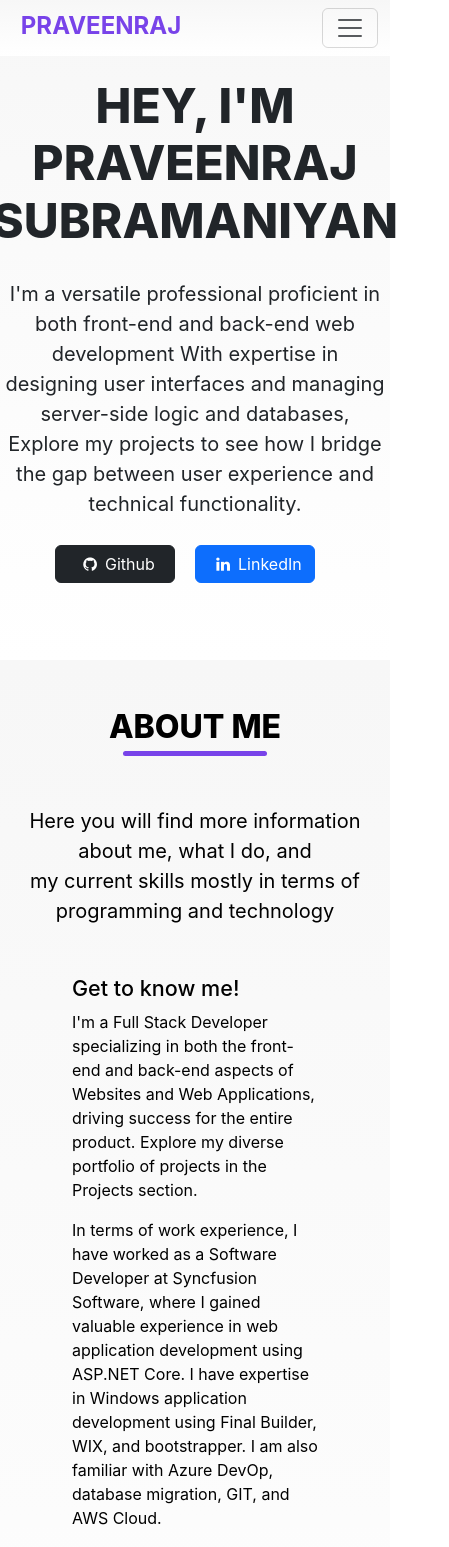
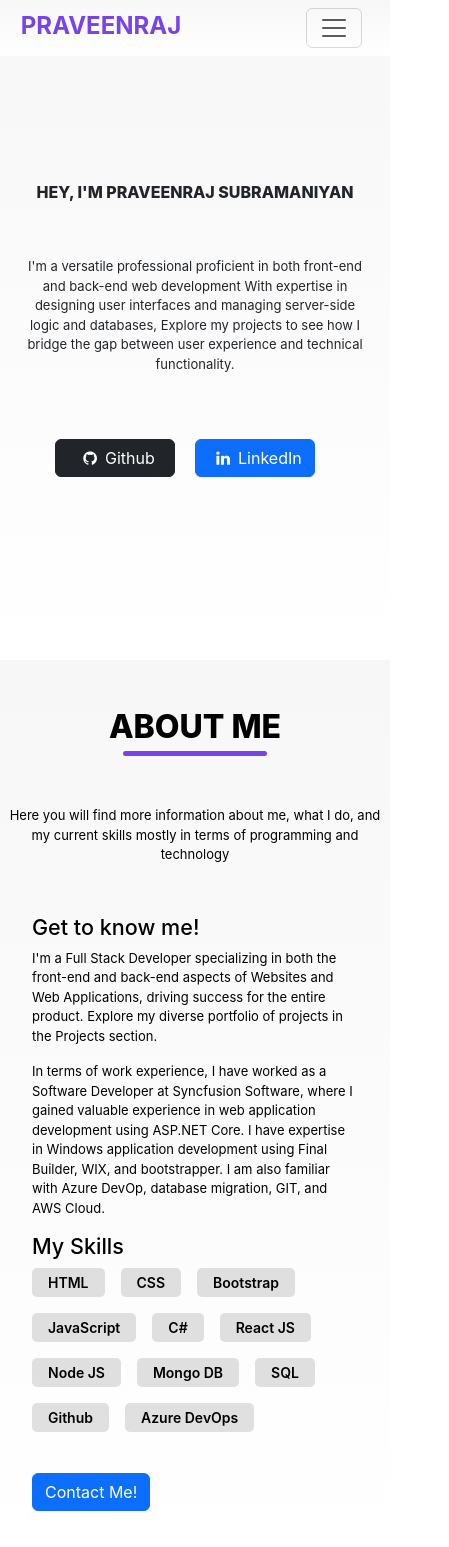
Before and after one commit to Praveenraj-subramaniyan/praveenraj_portfolio, a React (Create React App) app: page / in a window 390 px wide. Shown: the top 1547 px of the page, 449 px wide, since content can reach past the window. Built offline with nearby package versions, Linux system fonts and the light colour scheme.

Commit message:
mobile responsive changes done

```diff
--- a/src/About.css
+++ b/src/About.css
@@ -57,3 +57,22 @@ margin-top:-11px;
     margin-bottom: 30px;
     width: fit-content;
 }
+
+@media  (max-width: 600px) {
+    .about-para{
+        font-size: 13px;
+    }
+    .about__content-details-row {
+        text-align: left;
+        margin: 0 20px;
+    }
+    .about-content-details-para{
+        font-size: 13px;
+    }
+    .skills__skill {
+        font-size: 14px;
+    }
+    .my-skills{
+        margin-bottom: 7%;
+    }
+}
--- a/src/About.js
+++ b/src/About.js
@@ -17,15 +17,15 @@ function About() {
 
         <div className="row about__content-details-row">
           <div className="col-12 col-sm-6">
-            <h4 className="about__content-details-head">Get to know me!</h4>
-            <p className="about__content-details-para">
+            <h4 className="">Get to know me!</h4>
+            <p className="about-content-details-para">
               I'm a Full Stack Developer specializing in both the front-end and
               back-end aspects of Websites and Web Applications, driving success
               for the entire product. Explore my diverse portfolio of projects
               in the Projects section.
             </p>
 
-            <p className="about__content-details-para">
+            <p className="about-content-details-para">
               In terms of work experience, I have worked as a Software Developer
               at Syncfusion Software, where I gained valuable experience in web
               application development using ASP.NET Core. I have expertise in
@@ -35,8 +35,8 @@ function About() {
             </p>
           </div>
           <div className="col-12 col-sm-6 my-skills">
-            <h4 className="col-6 my-skills-head">My Skills</h4>
-            <div className="skills gray-text">
+            <h4 className="col-6">My Skills</h4>
+            <div className="skills">
               <div className="skills__skill">HTML</div>
               <div className="skills__skill">CSS</div>
               <div className="skills__skill">Bootstrap</div>
--- a/src/App.js
+++ b/src/App.js
@@ -18,7 +18,7 @@ function App() {
           </div>
           <form className="">
             <button
-              className="navbar-toggler"
+              className="navbar-toggler mx-3"
               type="button"
               data-bs-toggle="collapse"
               data-bs-target="#mynavbar"
--- a/src/Contact.css
+++ b/src/Contact.css
@@ -41,3 +41,12 @@
 .contact-para{
     font-size: 20px;
 }
+
+@media  (max-width: 600px) {
+    .contact-para{
+        font-size: 14px;
+    }
+    .my-contact-row{
+        width: 85%;
+    }
+}
--- a/src/Footer.css
+++ b/src/Footer.css
@@ -38,3 +38,14 @@
     padding: 0 5px;
     line-height: 1.9 !important;
 }
+@media (max-width:600px) {
+    .footer-head-div{
+        display: none;
+    }
+    .contact-list a{
+        margin-left: 10%;
+    }
+    .my-footer-row{
+        padding-left: 0%;
+    }
+}
--- a/src/Footer.js
+++ b/src/Footer.js
@@ -6,13 +6,13 @@ function Footer() {
     <div className="row text-white bg-dark">
       <div className="col-12 my-footer">
         <div className="row my-footer-row">
-          <div className="col-6">
+          <div className="col-6 footer-head-div">
             <h4 className="footer-head">Praveenraj subramaniyan</h4>
           </div>
-          <div className="col-6 text-center">
+          <div className="col-12 col-sm-6 text-center">
             <h4 className="footer-head">CONTACT</h4>
             <div>
-              <ul className="contact-list primary-text-color">
+              <ul className="contact-list">
                 <a href="tel:+918870118193" target="_blank">
                   <li className="bg-white">
                     <i className="fa fa-phone text-dark"></i>
--- a/src/Home.css
+++ b/src/Home.css
@@ -31,3 +31,15 @@ font-weight: 800 !important;
 .my-project{
  margin-top: 20px;
 }
+
+@media  (max-width: 600px) {
+    .heading-primary{
+        font-size: 100%;
+        font-weight: 600 ;
+        margin-bottom: 15%;
+        }
+        .home-para{
+            font-size: 13px;
+            margin-bottom: 15%;
+        }
+}
--- a/src/Home.js
+++ b/src/Home.js
@@ -20,11 +20,8 @@ function Home() {
               and technical functionality.
             </p>
           </div>
-          {/* <a className="btn btn-primary my-project" href="#project">
-          <span className="btn-span">My Projects</span>
-        </a> */}
           <a
-            href="https://github.com/orgs/Praveenraj-subramaniyan/repositories"
+            href="https://github.com/Praveenraj-subramaniyan"
             target="_blank"
           >
             <button class="btn btn-dark home-social-btn">
--- a/src/Projects.css
+++ b/src/Projects.css
@@ -28,3 +28,21 @@
     border: 1px solid #7843e9;
     color: #7843e9;
 }
+
+@media  (max-width: 600px) {
+    .project-para{
+        font-size: 13px;
+    }
+    .project-row{
+        width: 200% !important;
+
+    }
+    .project-row .col-12{
+        display: flex;
+        justify-content: center;
+    }
+    .card{
+        text-align: left;
+        width: 90%;
+    }
+}
```
